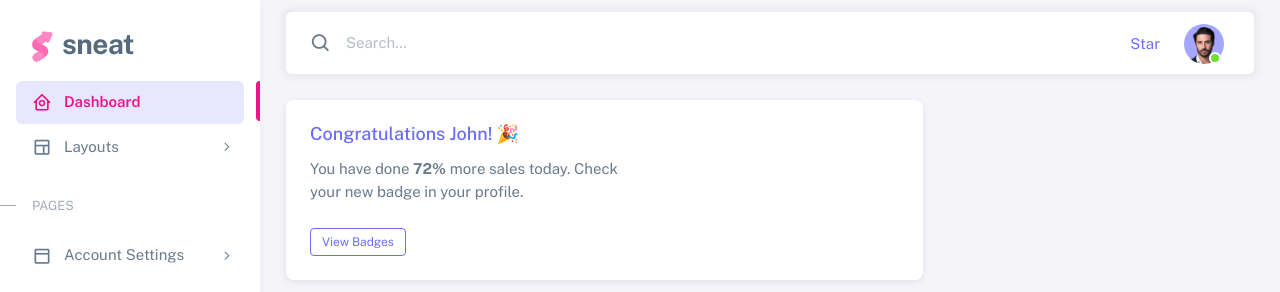
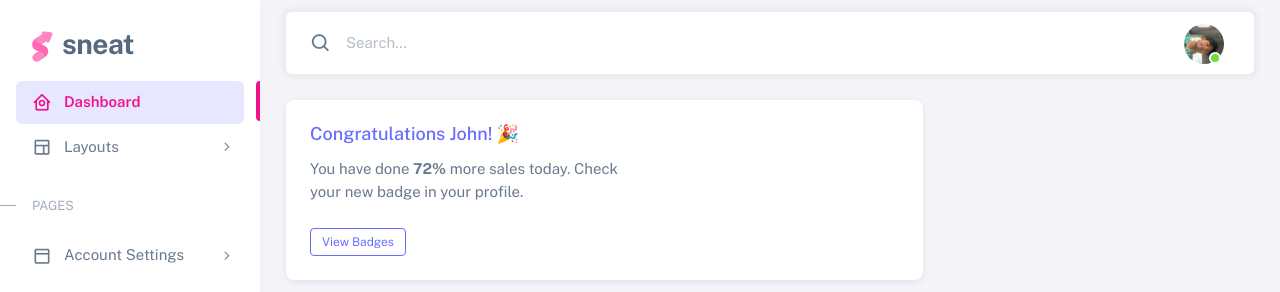
Before and after one commit to Fikei1151/mokhs, a Flask app: page / in a window 1280 px wide. Shown: the top 292 px of the page. Run offline with Flask 3, Linux system fonts and the light colour scheme; a user stored in the database is signed in; some libraries are stand-ins or nearby versions.

Commit message:
edit base

```diff
--- a/templates/base.html
+++ b/templates/base.html
@@ -484,23 +484,15 @@
 
               <ul class="navbar-nav flex-row align-items-center ms-auto">
                 <!-- Place this tag where you want the button to render. -->
-                <li class="nav-item lh-1 me-3">
-                  <a
-                    class="github-button"
-                    href="https://github.com/themeselection/sneat-html-admin-template-free"
-                    data-icon="octicon-star"
-                    data-size="large"
-                    data-show-count="true"
-                    aria-label="Star themeselection/sneat-html-admin-template-free on GitHub"
-                    >Star</a
-                  >
-                </li>
+
 
                 <!-- User -->
                 <li class="nav-item navbar-dropdown dropdown-user dropdown">
                   <a class="nav-link dropdown-toggle hide-arrow" href="javascript:void(0);" data-bs-toggle="dropdown">
                     <div class="avatar avatar-online">
-                      <img src="../assets/img/avatars/1.png" alt class="w-px-40 h-auto rounded-circle" />
+                      <img src="{{ url_for('static', filename='userprofile/' ~ current_user.id_card ~ '.jpg') }}"
+                      alt="Profile Picture"
+                      style="border-radius: 50%; width: 40px; height: 40px; object-fit: cover;">
                     </div>
                   </a>
                   <ul class="dropdown-menu dropdown-menu-end">
@@ -509,12 +501,14 @@
                         <div class="d-flex">
                           <div class="flex-shrink-0 me-3">
                             <div class="avatar avatar-online">
-                              <img src="../assets/img/avatars/1.png" alt class="w-px-40 h-auto rounded-circle" />
+                              <img src="{{ url_for('static', filename='userprofile/' ~ current_user.id_card ~ '.jpg') }}"
+                              alt="Profile Picture"
+                              style="border-radius: 50%; width: 40px; height: 40px; object-fit: cover;">
                             </div>
                           </div>
                           <div class="flex-grow-1">
-                            <span class="fw-semibold d-block">John Doe</span>
-                            <small class="text-muted">Admin</small>
+                            <span class="fw-semibold d-block">{{ current_user.first_name }} {{ current_user.last_name }}</span>
+                            <small class="text-muted">{{ current_user.id_card }}</small>
                           </div>
                         </div>
                       </a>
```
Also changed, not shown: instance/database.db.
